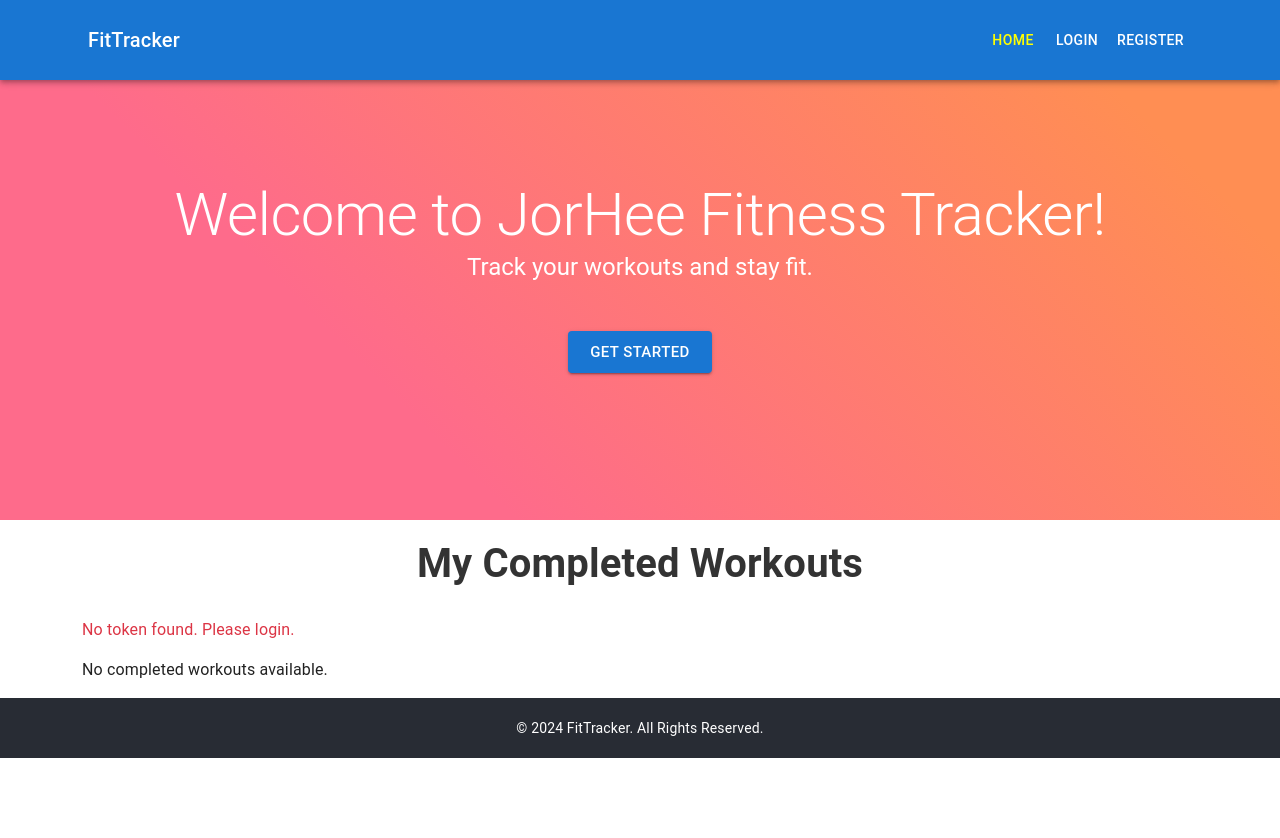
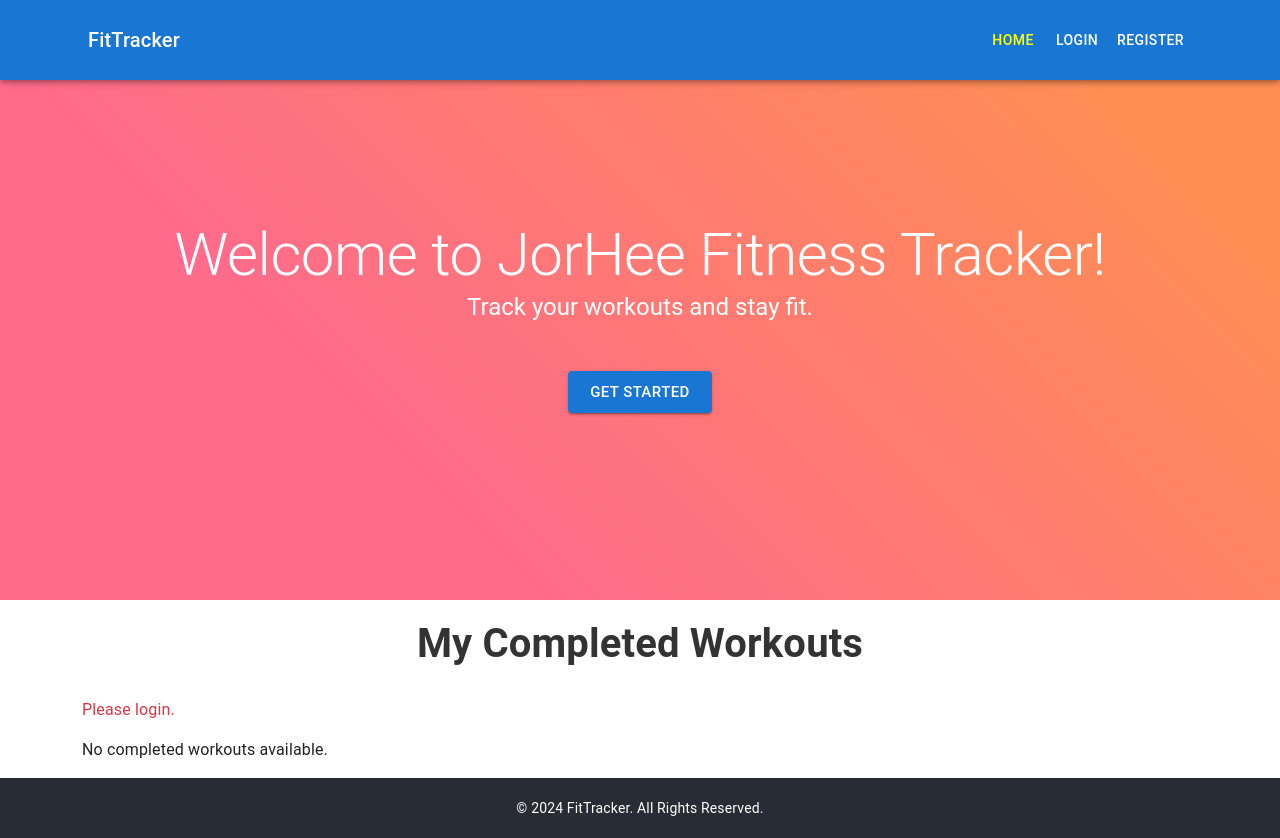
Before and after one commit to jorhee/fitnessapp-client, a React (Create React App) app: page / in a window 1280 px wide. Before the commit the page ends 800 px from the top, so only its background shows below. Built offline with nearby package versions, Linux system fonts and the light colour scheme.

Commit message:
Revised Final v2

```diff
--- a/src/components/FeaturedWorkouts.js
+++ b/src/components/FeaturedWorkouts.js
@@ -14,7 +14,7 @@ const FeaturedWorkouts = () => {
       const token = localStorage.getItem('token'); // Get the token from localStorage
 
       if (!token) {
-        setError('No token found. Please login.');
+        setError('Please login.');
         setLoading(false);
         return;
       }
--- a/src/css/HeroSection.css
+++ b/src/css/HeroSection.css
@@ -3,7 +3,7 @@
     flex-direction: column;
     justify-content: center;
     align-items: center;
-    height: 55vh; /* Change height to 75% of the viewport height */
+    height: 65vh; /* Change height to 75% of the viewport height */
     background: linear-gradient(45deg, #FE6B8B 30%, #FF8E53 90%);
     color: white;
     text-align: center;
```
